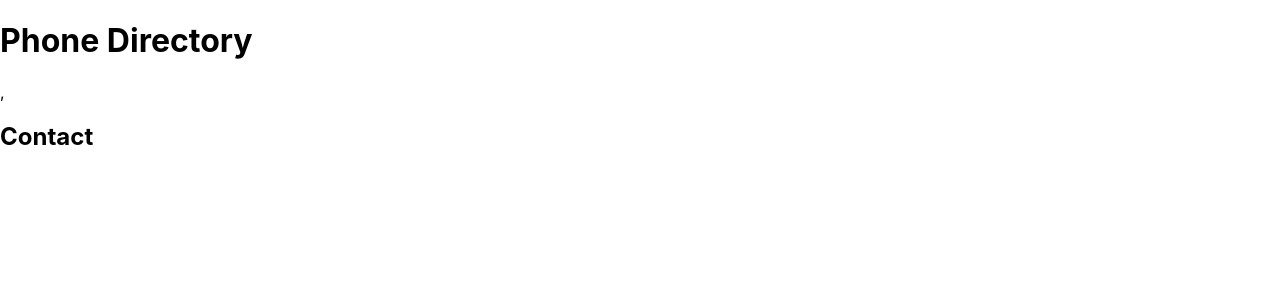
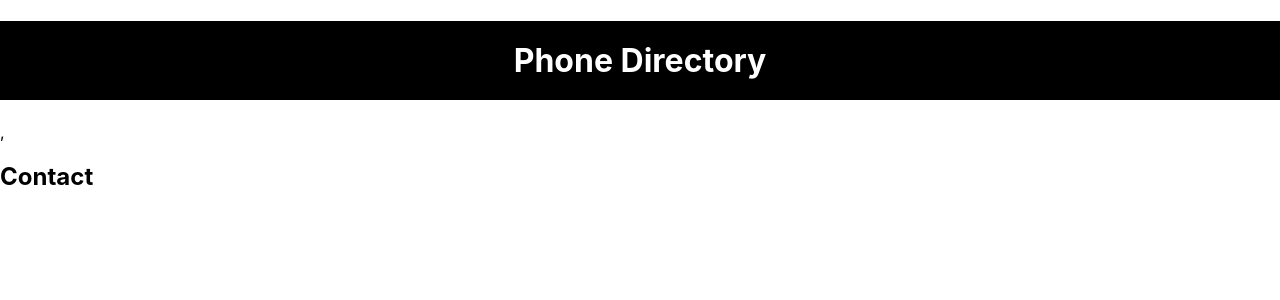
Before and after one commit to sandeeptammineni/phone-directory, a React (Create React App) app: page / in a window 1280 px wide. Shown: the top 300 px of the page. Built offline with nearby package versions, Linux system fonts and the light colour scheme; the HTML template or start-up script is replaced by a standard one.

Commit message:
Styled Header

```diff
--- a/src/header.js
+++ b/src/header.js
@@ -1,8 +1,9 @@
 import React from "react";
 
 const Header=function(){
+    const headerstyle={color:'white',backgroundColor:'black',textAlign:'center',padding:20}
     return(
-        <h1>Phone Directory</h1>
+        <h1 style={headerstyle}>Phone Directory</h1>
     )
 }
 
```
